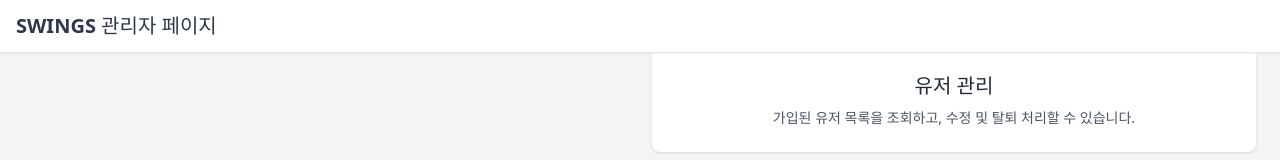
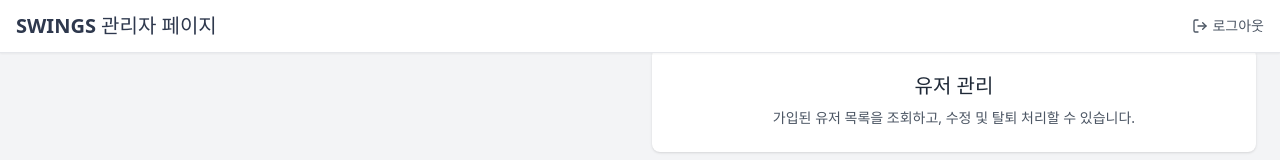
Before and after one commit to SWINGS-SOLOFF/SWINGS-FE, a React (Vite) app: page /swings/admin in a window 1280 px wide. Shown: the top 160 px of the page. Built offline with nearby package versions, Linux system fonts and the light colour scheme; sample sign-in values are in the browser's storage.

Commit message:
[공통] 로그아웃 버튼

```diff
--- a/src/1_user/pages/AdminUserList.jsx
+++ b/src/1_user/pages/AdminUserList.jsx
@@ -1,5 +1,5 @@
 import { useState, useEffect } from "react";
-import { fetchAllUsers } from "../api/userApi";
+import { fetchAllUsers } from "../api/userapi";
 import UserDetailModal from "../components/UserDetailModal";
 
 export default function AdminUserList() {
--- a/src/1_user/pages/MyPage.jsx
+++ b/src/1_user/pages/MyPage.jsx
@@ -1,7 +1,8 @@
 import { useEffect, useState } from "react";
 import { useNavigate } from "react-router-dom";
-import { fetchUserData } from "../api/userApi";
+import { fetchUserData } from "../api/userapi";
 import { removeToken } from "../utils/userUtils";
+import { MessageCircle, LogOut } from "lucide-react";
 
 export default function MyPage() {
   const navigate = useNavigate();
@@ -76,8 +77,9 @@ export default function MyPage() {
 
         <button
           onClick={handleLogout}
-          className="w-full bg-gray-500 hover:bg-gray-600 text-white font-semibold py-2 rounded-lg"
+          className="text-sm text-gray-600 hover:text-red-500 flex items-center gap-1"
         >
+          <LogOut size={16} />
           로그아웃
         </button>
       </div>
--- a/src/1_user/pages/StartLogin.jsx
+++ b/src/1_user/pages/StartLogin.jsx
@@ -1,7 +1,7 @@
 import { useState } from "react";
 import { useNavigate } from "react-router-dom";
 import { useAuth } from "../context/AuthContext";
-import { loginRequest } from "../api/userApi";
+import { loginRequest } from "../api/userapi";
 import { saveToken } from "../utils/userUtils";
 import { motion } from "framer-motion";
 import { LinkIcon } from "@heroicons/react/24/outline";
@@ -47,9 +47,7 @@ export default function StartLogin() {
         transition={{ duration: 0.4 }}
         className="w-full max-w-sm space-y-6 text-center"
       >
-        <h1 className="text-3xl font-bold text-gray-800">
-          SWINGS
-        </h1>
+        <h1 className="text-3xl font-bold text-gray-800">SWINGS</h1>
         <p className="text-gray-500 animate-bounce">나랑 골프치러 갈래?</p>
 
         <form onSubmit={handleSubmit} className="space-y-4 text-left">
--- a/src/components/AdminNavBar.jsx
+++ b/src/components/AdminNavBar.jsx
@@ -1,9 +1,15 @@
 // src/components/NavBar.jsx
 import { Link, useNavigate } from "react-router-dom";
-import { MessageCircle } from "lucide-react";
+import { MessageCircle, LogOut } from "lucide-react";
+import { removeToken } from "../1_user/utils/userUtils";
 
 export default function NavBar() {
   const navigate = useNavigate();
+
+  const handleLogout = () => {
+    removeToken();
+    navigate("/swings");
+  };
 
   return (
     <header className="w-full bg-white border-b border-gray-200 shadow-sm px-4 py-3 flex justify-between items-center fixed top-0 z-50">
@@ -15,6 +21,14 @@ export default function NavBar() {
         SWINGS 관리자 페이지
       </Link>
 
+      {/* 로그아웃 버튼 */}
+      <button
+        onClick={handleLogout}
+        className="text-sm text-gray-600 hover:text-red-500 flex items-center gap-1"
+      >
+        <LogOut size={16} />
+        로그아웃
+      </button>
     </header>
   );
 }
```
